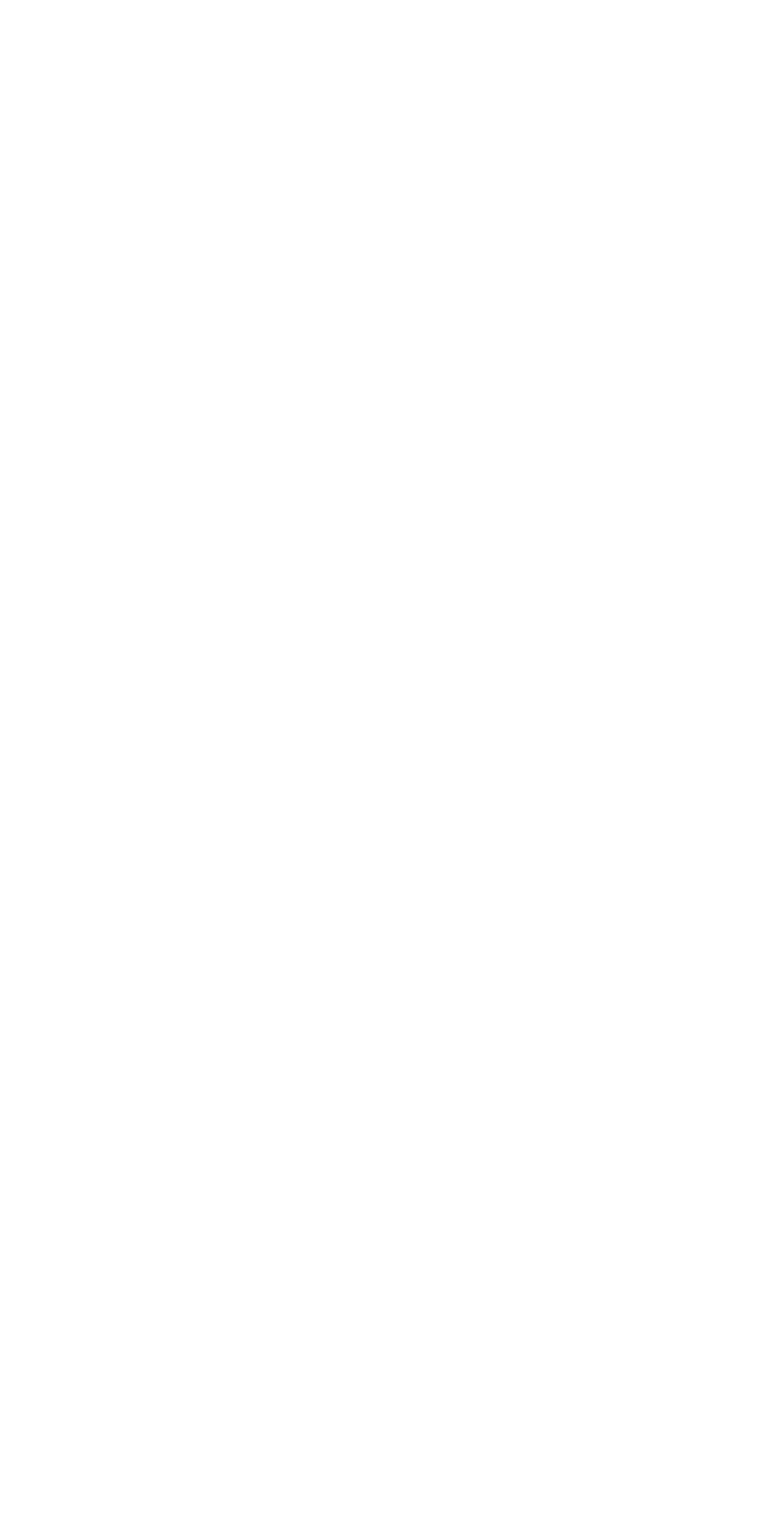
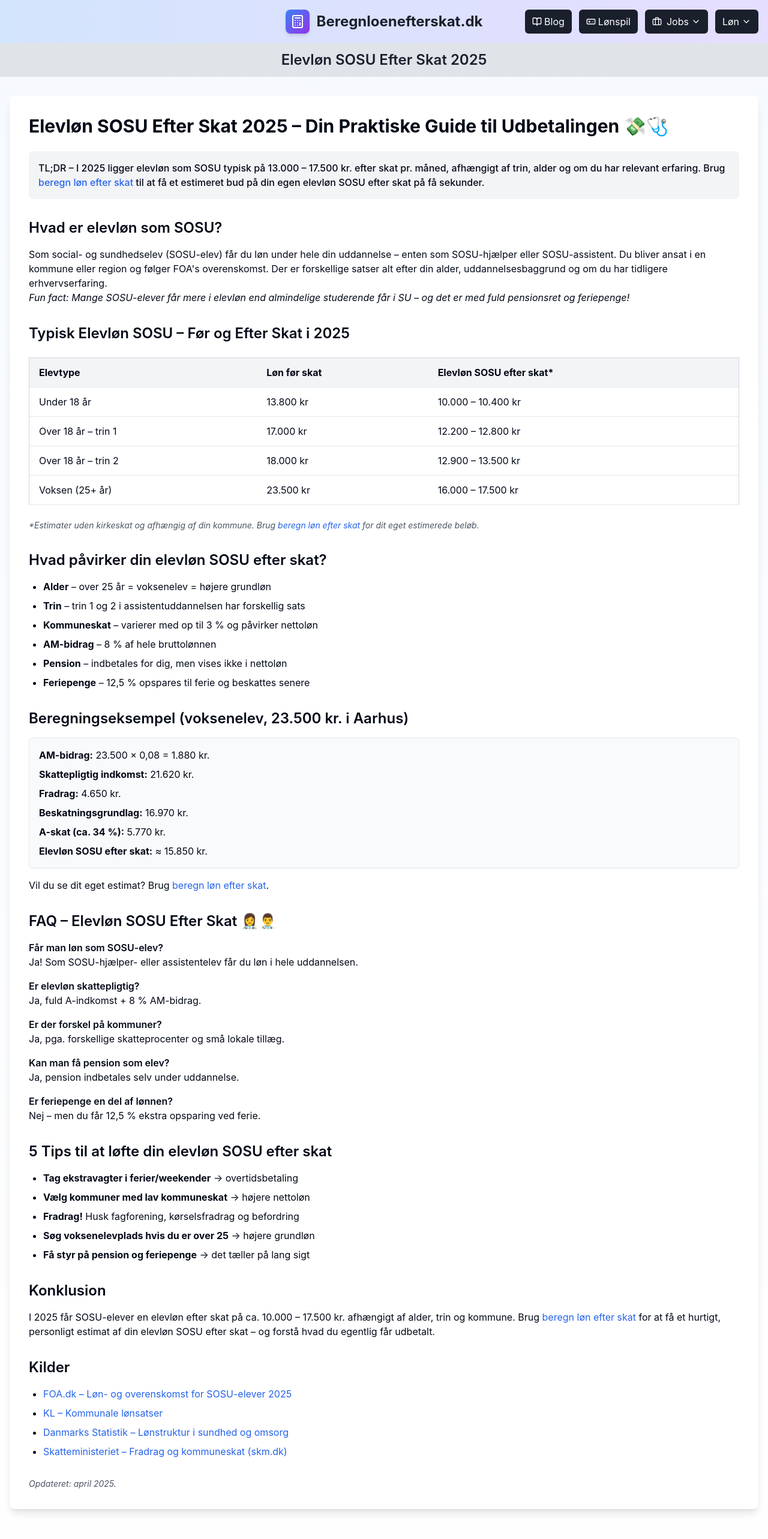
Before and after one commit to Zeetox12345/beregnloenefterskat, a React (Vite) app: page /jobs/elevloen-sosu-efter-skat in a window 1280 px wide. Before the commit this address had no page. Shown: the top 2566 px of the page at 60% size. Before the commit the page ends 800 px from the top, so only its background shows below. Built offline with nearby package versions, Linux system fonts and the light colour scheme.

Commit message:
Elevløn SOSU Efter Skat 2025

```diff
--- a/src/App.tsx
+++ b/src/App.tsx
@@ -39,6 +39,7 @@ import FysioterapeutLoenPage from "./pages/FysioterapeutLoenPage";
 import StewardesseLoenPage from "./pages/StewardesseLoenPage";
 import PhDLoenPage from "./pages/PhDLoenPage";
 import BioanalytikerLoenPage from "./pages/BioanalytikerLoenPage";
+import ElevloenSOSUPage from "./pages/ElevloenSOSUPage";
 // Job pages will be imported once they are created
 
 const queryClient = new QueryClient();
@@ -86,6 +87,7 @@ const App = () => (
             <Route path="/jobs/stewardesse-loen-efter-skat" element={<StewardesseLoenPage />} />
             <Route path="/jobs/phd-loen-efter-skat" element={<PhDLoenPage />} />
             <Route path="/jobs/bioanalytiker-loen-efter-skat" element={<BioanalytikerLoenPage />} />
+            <Route path="/jobs/elevloen-sosu-efter-skat" element={<ElevloenSOSUPage />} />
 
             {/* Redirect unwanted pages to the home page */}
             <Route path="/sample-page" element={<Navigate replace to="/" />} />
--- a/src/components/Header.tsx
+++ b/src/components/Header.tsx
@@ -37,6 +37,7 @@ export const Header = () => {
       { name: "Bioanalytiker", path: "/jobs/bioanalytiker-loen-efter-skat" },
       { name: "SOSU Hjælper", path: "/jobs/sosu-hjaelper" },
       { name: "SOSU Assistent", path: "/jobs/sosu-assistent-loen-efter-skat" },
+      { name: "SOSU Elev", path: "/jobs/elevloen-sosu-efter-skat" },
       { name: "Dagplejer", path: "/jobs/dagplejer" },
       { name: "Tandklinikassistent", path: "/jobs/tandklinikassistent-loen-efter-skat" },
       { name: "Psykolog", path: "/jobs/psykolog-loen-efter-skat" },
--- /dev/null
+++ b/src/pages/ElevloenSOSUPage.tsx
@@ -0,0 +1,160 @@
+import { useState, useMemo } from "react";
+import { Footer } from "@/components/Footer";
+import { Header } from "@/components/Header";
+import { PageTitle } from "@/components/PageTitle";
+import { SEO } from "@/components/SEO";
+
+const ElevloenSOSUPage = () => {
+  const elevData = [
+    { type: "Under 18 år", grossSalary: 13800, netMin: 10000, netMax: 10400 },
+    { type: "Over 18 år – trin 1", grossSalary: 17000, netMin: 12200, netMax: 12800 },
+    { type: "Over 18 år – trin 2", grossSalary: 18000, netMin: 12900, netMax: 13500 },
+    { type: "Voksen (25+ år)", grossSalary: 23500, netMin: 16000, netMax: 17500 }
+  ];
+
+  return (
+    <div className="min-h-screen flex flex-col bg-gradient-to-b from-secondary/20 to-white">
+      <SEO
+        title="Elevløn SOSU Efter Skat 2025 – Se Hvad Du Får Udbetalt"
+        description="Få realistiske tal på elevløn SOSU efter skat i 2025. Se nettoløn for unge, voksne og trin 1/2 – og beregn dit estimerede beløb hurtigt."
+        keywords="elevløn SOSU efter skat 2025, SOSU-elev løn, voksenelev SOSU, social- og sundhedselev indkomst, SOSU-hjælper elev"
+      />
+      <Header />
+      <PageTitle title="Elevløn SOSU Efter Skat 2025" />
+
+      <main className="flex-1">
+        <div className="container mx-auto px-4 py-8">
+          <div className="bg-white rounded-lg shadow-lg p-6 md:p-8 prose max-w-none">
+            <h1 className="text-3xl font-bold mb-6">Elevløn SOSU Efter Skat 2025 – Din Praktiske Guide til Udbetalingen 💸🩺</h1>
+
+            <div className="bg-gray-100 p-4 rounded-lg my-6">
+              <p className="font-medium">
+                TL;DR – I 2025 ligger elevløn som SOSU typisk på 13.000 – 17.500 kr. efter skat pr. måned, afhængigt af trin, alder og om du har relevant erfaring. Brug <a href="https://www.beregnloenefterskat.dk/" className="text-blue-600 hover:underline" target="_blank" rel="noopener noreferrer">beregn løn efter skat</a> til at få et estimeret bud på din egen elevløn SOSU efter skat på få sekunder.
+              </p>
+            </div>
+
+            <h2 className="text-2xl font-semibold mt-8 mb-4">Hvad er elevløn som SOSU?</h2>
+            <p>
+              Som social- og sundhedselev (SOSU-elev) får du løn under hele din uddannelse – enten som SOSU-hjælper eller SOSU-assistent. Du bliver ansat i en kommune eller region og følger FOA's overenskomst. Der er forskellige satser alt efter din alder, uddannelsesbaggrund og om du har tidligere erhvervserfaring.
+            </p>
+            <p className="italic">
+              Fun fact: Mange SOSU-elever får mere i elevløn end almindelige studerende får i SU – og det er med fuld pensionsret og feriepenge!
+            </p>
+
+            <h2 className="text-2xl font-semibold mt-8 mb-4">Typisk Elevløn SOSU – Før og Efter Skat i 2025</h2>
+
+            <div className="overflow-x-auto my-6">
+              <table className="min-w-full bg-white border border-gray-300 rounded-lg">
+                <thead>
+                  <tr className="bg-gray-100">
+                    <th className="py-3 px-4 border-b text-left">Elevtype</th>
+                    <th className="py-3 px-4 border-b text-left">Løn før skat</th>
+                    <th className="py-3 px-4 border-b text-left">Elevløn SOSU efter skat*</th>
+                  </tr>
+                </thead>
+                <tbody>
+                  {elevData.map((item) => (
+                    <tr
+                      key={item.type}
+                      className="hover:bg-gray-50"
+                    >
+                      <td className="py-3 px-4 border-b">{item.type}</td>
+                      <td className="py-3 px-4 border-b">{item.grossSalary.toLocaleString("da-DK")} kr</td>
+                      <td className="py-3 px-4 border-b">
+                        {item.netMin.toLocaleString("da-DK")} – {item.netMax.toLocaleString("da-DK")} kr
+                      </td>
+                    </tr>
+                  ))}
+                </tbody>
+              </table>
+            </div>
+
+            <p className="text-sm text-gray-600 italic">
+              *Estimater uden kirkeskat og afhængig af din kommune. Brug <a href="https://www.beregnloenefterskat.dk/" className="text-blue-600 hover:underline" target="_blank" rel="noopener noreferrer">beregn løn efter skat</a> for dit eget estimerede beløb.
+            </p>
+
+            <h2 className="text-2xl font-semibold mt-8 mb-4">Hvad påvirker din elevløn SOSU efter skat?</h2>
+            <ul className="list-disc pl-6 space-y-2 mt-2">
+              <li><strong>Alder</strong> – over 25 år = voksenelev = højere grundløn</li>
+              <li><strong>Trin</strong> – trin 1 og 2 i assistentuddannelsen har forskellig sats</li>
+              <li><strong>Kommuneskat</strong> – varierer med op til 3 % og påvirker nettoløn</li>
+              <li><strong>AM-bidrag</strong> – 8 % af hele bruttolønnen</li>
+              <li><strong>Pension</strong> – indbetales for dig, men vises ikke i nettoløn</li>
+              <li><strong>Feriepenge</strong> – 12,5 % opspares til ferie og beskattes senere</li>
+            </ul>
+
+            <h2 className="text-2xl font-semibold mt-8 mb-4">Beregningseksempel (voksenelev, 23.500 kr. i Aarhus)</h2>
+            <div className="bg-gray-50 p-4 rounded-md border border-gray-200 my-4">
+              <ul className="list-none space-y-2 pl-0">
+                <li><strong>AM-bidrag:</strong> 23.500 × 0,08 = 1.880 kr.</li>
+                <li><strong>Skattepligtig indkomst:</strong> 21.620 kr.</li>
+                <li><strong>Fradrag:</strong> 4.650 kr.</li>
+                <li><strong>Beskatningsgrundlag:</strong> 16.970 kr.</li>
+                <li><strong>A-skat (ca. 34 %):</strong> 5.770 kr.</li>
+                <li><strong>Elevløn SOSU efter skat:</strong> ≈ 15.850 kr.</li>
+              </ul>
+            </div>
+
+            <p>
+              Vil du se dit eget estimat? Brug <a href="https://www.beregnloenefterskat.dk/" className="text-blue-600 hover:underline" target="_blank" rel="noopener noreferrer">beregn løn efter skat</a>.
+            </p>
+
+            <h2 className="text-2xl font-semibold mt-8 mb-4">FAQ – Elevløn SOSU Efter Skat 👩‍⚕️👨‍⚕️</h2>
+            <div className="space-y-4">
+              <div>
+                <p className="font-semibold">Får man løn som SOSU-elev?</p>
+                <p>Ja! Som SOSU-hjælper- eller assistentelev får du løn i hele uddannelsen.</p>
+              </div>
+              <div>
+                <p className="font-semibold">Er elevløn skattepligtig?</p>
+                <p>Ja, fuld A-indkomst + 8 % AM-bidrag.</p>
+              </div>
+              <div>
+                <p className="font-semibold">Er der forskel på kommuner?</p>
+                <p>Ja, pga. forskellige skatteprocenter og små lokale tillæg.</p>
+              </div>
+              <div>
+                <p className="font-semibold">Kan man få pension som elev?</p>
+                <p>Ja, pension indbetales selv under uddannelse.</p>
+              </div>
+              <div>
+                <p className="font-semibold">Er feriepenge en del af lønnen?</p>
+                <p>Nej – men du får 12,5 % ekstra opsparing ved ferie.</p>
+              </div>
+            </div>
+
+            <h2 className="text-2xl font-semibold mt-8 mb-4">5 Tips til at løfte din elevløn SOSU efter skat</h2>
+            <ul className="list-disc pl-6 space-y-2 mt-2">
+              <li><strong>Tag ekstravagter i ferier/weekender</strong> → overtidsbetaling</li>
+              <li><strong>Vælg kommuner med lav kommuneskat</strong> → højere nettoløn</li>
+              <li><strong>Fradrag!</strong> Husk fagforening, kørselsfradrag og befordring</li>
+              <li><strong>Søg voksenelevplads hvis du er over 25</strong> → højere grundløn</li>
+              <li><strong>Få styr på pension og feriepenge</strong> → det tæller på lang sigt</li>
+            </ul>
+
+            <h2 className="text-2xl font-semibold mt-8 mb-4">Konklusion</h2>
+            <p>
+              I 2025 får SOSU-elever en elevløn efter skat på ca. 10.000 – 17.500 kr. afhængigt af alder, trin og kommune. Brug <a href="https://www.beregnloenefterskat.dk/" className="text-blue-600 hover:underline" target="_blank" rel="noopener noreferrer">beregn løn efter skat</a> for at få et hurtigt, personligt estimat af din elevløn SOSU efter skat – og forstå hvad du egentlig får udbetalt.
+            </p>
+
+            <h2 className="text-2xl font-semibold mt-8 mb-4">Kilder</h2>
+            <ul className="list-disc pl-6 space-y-2 mt-2">
+              <li><a href="https://www.foa.dk" target="_blank" rel="noopener noreferrer" className="text-blue-600 hover:underline">FOA.dk – Løn- og overenskomst for SOSU-elever 2025</a></li>
+              <li><a href="https://www.kl.dk" target="_blank" rel="noopener noreferrer" className="text-blue-600 hover:underline">KL – Kommunale lønsatser</a></li>
+              <li><a href="https://www.dst.dk" target="_blank" rel="noopener noreferrer" className="text-blue-600 hover:underline">Danmarks Statistik – Lønstruktur i sundhed og omsorg</a></li>
+              <li><a href="https://skm.dk" target="_blank" rel="noopener noreferrer" className="text-blue-600 hover:underline">Skatteministeriet – Fradrag og kommuneskat (skm.dk)</a></li>
+            </ul>
+
+            <p className="text-sm text-gray-600 italic mt-8">
+              Opdateret: april 2025.
+            </p>
+          </div>
+        </div>
+      </main>
+
+      <Footer />
+    </div>
+  );
+};
+
+export default ElevloenSOSUPage;
```
Also changed, not shown: 1 other file (tests, documents, lock files or other folders).
